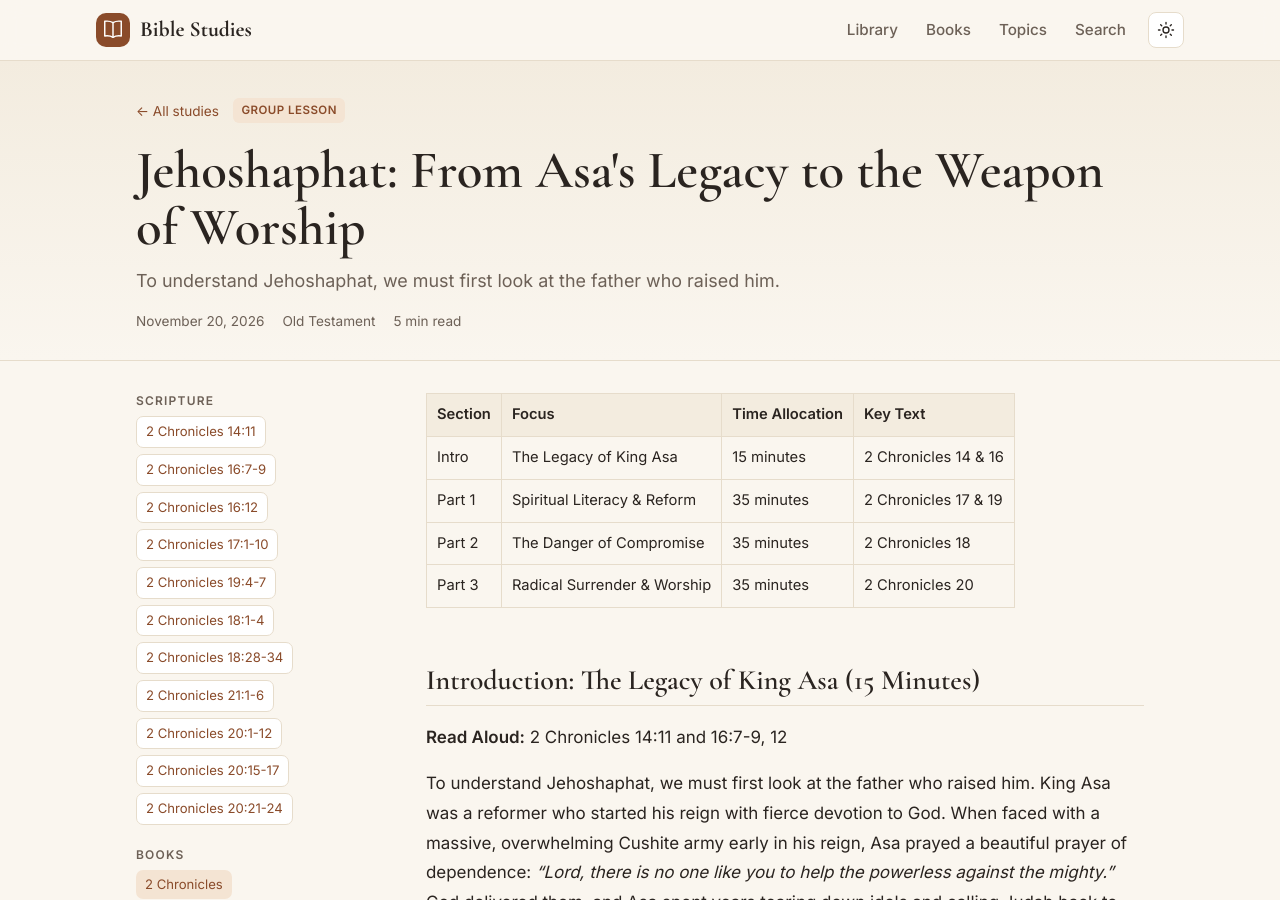
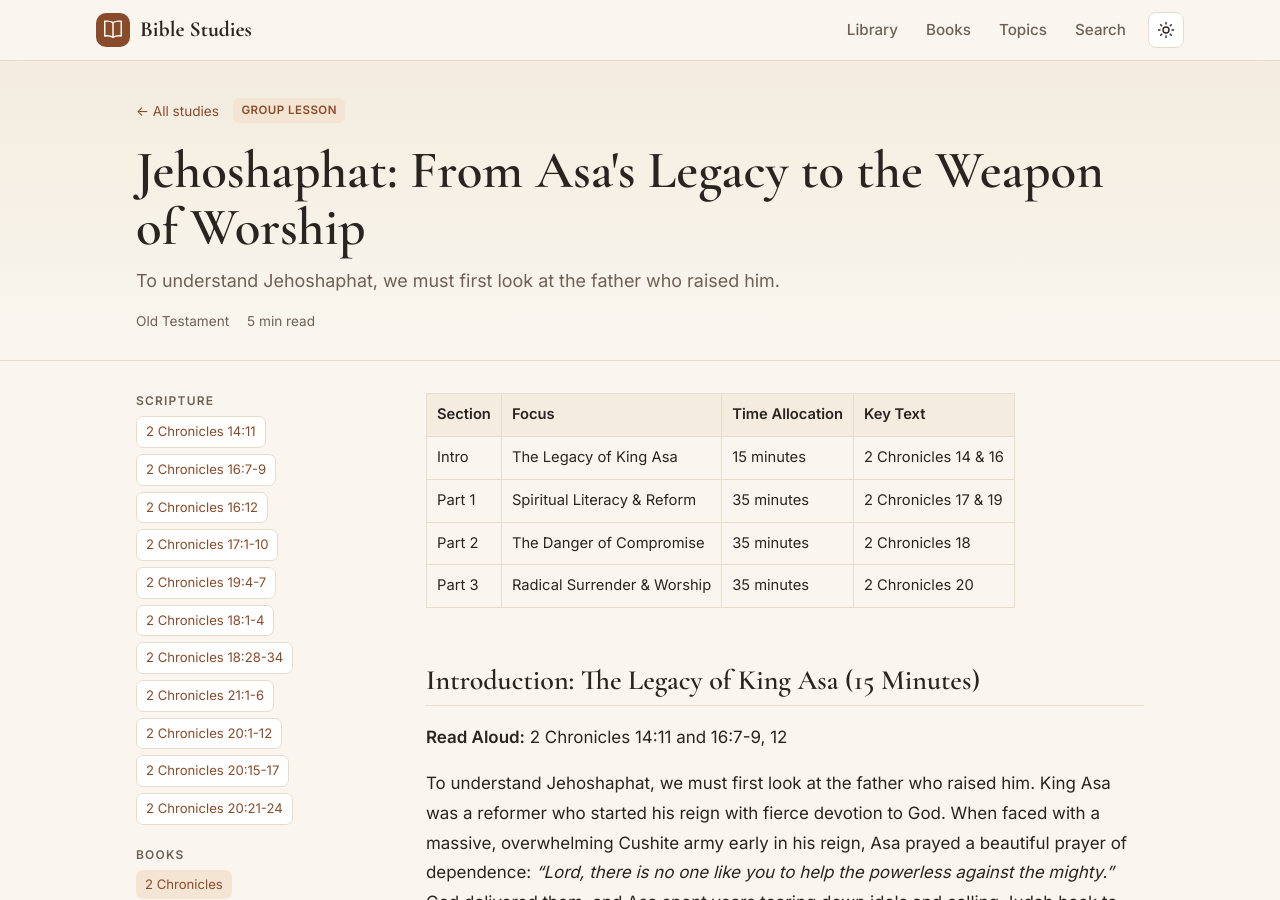
Before and after one commit to ADHD-IRL/bible-studies, a Jekyll site: the page built from _studies/jehoshaphat-from-asas-legacy-to-the-weapon-of-worship.md, in a window 1280 px wide and 900 px high. Built offline with Jekyll 4.4.1, drawn with Linux system fonts in a browser that asks for light colours.

Commit message:
Show dates only on studies that have one
Undated studies were showing the build date and topping the Latest list.

Co-Authored-By: Claude Opus 5.5 <noreply@anthropic.com>

```diff
--- a/_includes/study-card.html
+++ b/_includes/study-card.html
@@ -1,10 +1,10 @@
-{% assign s = include.study %}
+{% assign s = include.study %}{% assign _ts = site.time | date: "%s" %}{% assign _ds = s.date | date: "%s" %}
 <a class="card" href="{{ s.url | relative_url }}" data-type="{{ s.type }}" data-testament="{{ s.testament }}">
   <span class="card-type">{{ s.type }}</span>
   <h3 class="card-title">{{ s.title }}</h3>
   {% if s.summary %}<p class="card-summary">{{ s.summary }}</p>{% endif %}
   <span class="card-meta">
     {% if s.books.size > 0 %}{{ s.books | slice: 0, 3 | join: " · " }}{% endif %}
-    {% if s.date %}<span class="dot">{{ s.date | date: "%b %Y" }}</span>{% endif %}
+    {% if _ds != _ts %}<span class="dot">{{ s.date | date: "%b %Y" }}</span>{% endif %}
   </span>
 </a>
--- a/_layouts/study.html
+++ b/_layouts/study.html
@@ -10,7 +10,7 @@ layout: default
       <h1>{{ page.title }}</h1>
       {% if page.summary %}<p class="lede">{{ page.summary }}</p>{% endif %}
       <div class="study-facts">
-        {% if page.date %}<span>{{ page.date | date: "%B %-d, %Y" }}</span>{% endif %}
+        {% assign _ts = site.time | date: "%s" %}{% assign _ds = page.date | date: "%s" %}{% if _ds != _ts %}<span>{{ page.date | date: "%B %-d, %Y" }}</span>{% endif %}
         {% if page.testament %}<span>{% if page.testament == "Both" %}Old and New Testament{% else %}{{ page.testament }} Testament{% endif %}</span>{% endif %}
         <span>{{ content | number_of_words | divided_by: 220 | plus: 1 }} min read</span>
       </div>
--- a/index.html
+++ b/index.html
@@ -3,7 +3,7 @@ layout: default
 title: Home
 ---
 {% assign total = site.studies | size %}
-{% assign recent = site.studies | where_exp: "s", "s.date" | sort: "date" | reverse %}
+{% assign _ts = site.time | date: "%s" %}{% assign recent = "" | split: "" %}{% assign bydate = site.studies | sort: "date" | reverse %}{% for s in bydate %}{% assign _ds = s.date | date: "%s" %}{% if _ds != _ts %}{% assign recent = recent | push: s %}{% endif %}{% endfor %}
 {% assign types = site.studies | group_by: "type" | sort: "name" %}
 {% capture all_books %}{% for s in site.studies %}{% for b in s.books %}{{ b }}|{% endfor %}{% endfor %}{% endcapture %}
 {% assign book_count = all_books | split: "|" | uniq | size %}
--- a/search.json
+++ b/search.json
@@ -2,4 +2,4 @@
 layout: null
 permalink: /search.json
 ---
-[{% for s in site.studies %}{"t":{{ s.title | jsonify }},"u":{{ s.url | relative_url | jsonify }},"y":{{ s.type | jsonify }},"s":{{ s.summary | jsonify }},"b":{{ s.books | jsonify }},"r":{{ s.references | jsonify }},"k":{{ s.topics | jsonify }},"d":{{ s.date | date: "%b %Y" | jsonify }},"c":{{ s.content | strip_html | normalize_whitespace | truncatewords: 400, "" | jsonify }}}{% unless forloop.last %},{% endunless %}{% endfor %}]
+[{% assign _ts = site.time | date: "%s" %}{% for s in site.studies %}{% assign _ds = s.date | date: "%s" %}{"t":{{ s.title | jsonify }},"u":{{ s.url | relative_url | jsonify }},"y":{{ s.type | jsonify }},"s":{{ s.summary | jsonify }},"b":{{ s.books | jsonify }},"r":{{ s.references | jsonify }},"k":{{ s.topics | jsonify }},"d":{% if _ds != _ts %}{{ s.date | date: "%b %Y" | jsonify }}{% else %}""{% endif %},"c":{{ s.content | strip_html | normalize_whitespace | truncatewords: 400, "" | jsonify }}}{% unless forloop.last %},{% endunless %}{% endfor %}]
--- a/studies.html
+++ b/studies.html
@@ -32,8 +32,8 @@ permalink: /studies/
   </div>
   <p class="count" id="count"></p>
   <div class="cards" id="library">
-    {% for s in all %}
-    <div class="card-wrap" data-title="{{ s.title | downcase | escape }}" data-date="{{ s.date | date: '%Y%m%d' | default: '0' }}" data-type="{{ s.type }}" data-testament="{{ s.testament }}">
+    {% for s in all %}{% assign _ds = s.date | date: "%s" %}{% assign _ts = site.time | date: "%s" %}
+    <div class="card-wrap" data-title="{{ s.title | downcase | escape }}" data-date="{% if _ds != _ts %}{{ s.date | date: '%Y%m%d' }}{% else %}0{% endif %}" data-type="{{ s.type }}" data-testament="{{ s.testament }}">
       {% include study-card.html study=s %}
     </div>
     {% endfor %}
```
